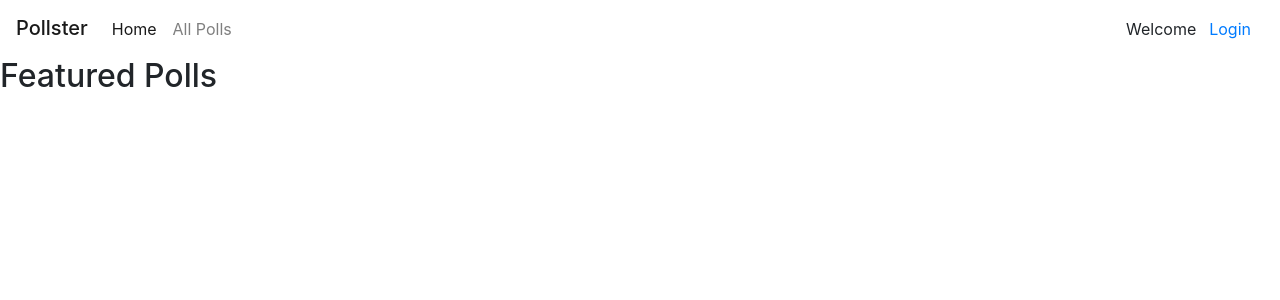
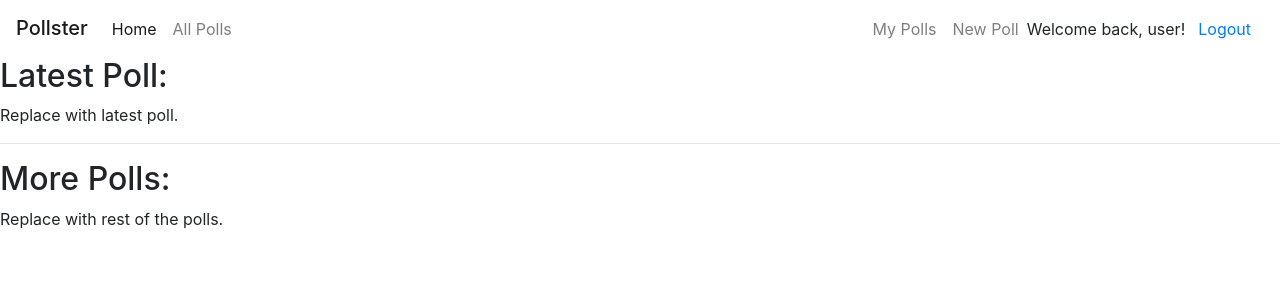
Before and after one commit to TWHou/voting-app, a React (Create React App) app in the folder react-ui/: page / in a window 1280 px wide. Shown: the top 300 px of the page. Built offline with nearby package versions, Linux system fonts and the light colour scheme.

Commit message:
feat: setup structure for main section

```diff
--- a/react-ui/src/components/App.js
+++ b/react-ui/src/components/App.js
@@ -4,10 +4,13 @@ import Header from './Header.js';
 import Main from './Main.js';
 
 class App extends Component {
+  state = {
+    username: 'user'
+  }
   render() {
     return (
       <div>
-        <Header />
+        <Header username={this.state.username} />
         <Main />
       </div>
     );
--- a/react-ui/src/components/Header.js
+++ b/react-ui/src/components/Header.js
@@ -1,5 +1,6 @@
 import React, { Component } from 'react';
 import { NavLink } from 'react-router-dom';
+import PropTypes from 'prop-types';
 
 import LoginControl from './LoginControl';
 
@@ -17,10 +18,14 @@ class Header extends Component {
             <NavLink activeClassName='active' to='/polls' exact className="nav-link p-2">All Polls</NavLink>
           </li>
         </ul>
-        <LoginControl />
+        <LoginControl username={this.props.username} />
       </nav>
     );
   }
 }
 
+Header.propTypes = {
+  username: PropTypes.string
+};
+
 export default Header;
--- /dev/null
+++ b/react-ui/src/components/Home.js
@@ -0,0 +1,22 @@
+import React, { Component } from 'react';
+import PropTypes from 'prop-types';
+
+class Home extends Component {
+  render() {
+    return (
+      <div>
+        <h2>Latest Poll:</h2>
+        Replace with latest poll.
+        <hr />
+        <h2>More Polls:</h2>
+        Replace with rest of the polls.
+      </div>
+    );
+  }
+}
+
+Home.propTypes = {
+
+};
+
+export default Home;
--- /dev/null
+++ b/react-ui/src/components/Login.js
@@ -0,0 +1,18 @@
+import React, { Component } from 'react';
+import PropTypes from 'prop-types';
+
+class Login extends Component {
+  render() {
+    return (
+      <div>
+        Form for login
+      </div>
+    );
+  }
+}
+
+Login.propTypes = {
+
+};
+
+export default Login;
--- /dev/null
+++ b/react-ui/src/components/Logout.js
@@ -0,0 +1,18 @@
+import React, { Component } from 'react';
+import PropTypes from 'prop-types';
+
+class Logout extends Component {
+  render() {
+    return (
+      <div>
+        Confirm Logout
+      </div>
+    );
+  }
+}
+
+Logout.propTypes = {
+
+};
+
+export default Logout;
--- a/react-ui/src/components/Main.js
+++ b/react-ui/src/components/Main.js
@@ -1,11 +1,26 @@
 import React, { Component } from 'react';
+import { Switch, Route } from 'react-router-dom';
+
+import Home from './Home';
+import Polls from './Polls';
+import User from './User';
+import Login from './Login';
+import Logout from './Logout';
+import Register from './Register';
 
 class Main extends Component {
   render() {
     return (
-      <div>
-        <h2>Featured Polls</h2>
-      </div>
+      <main>
+        <Switch>
+          <Route exact path='/' component={Home}/>
+          <Route path='/polls' component={Polls}/>
+          <Route path='/user' component={User}/>
+          <Route path='/login' component={Login}/>
+          <Route path='/logout' component={Logout}/>
+          <Route path='/register' component={Register}/>
+        </Switch>
+      </main>
     );
   }
 }
--- /dev/null
+++ b/react-ui/src/components/NewPoll.js
@@ -0,0 +1,18 @@
+import React, { Component } from 'react';
+import PropTypes from 'prop-types';
+
+class NewPoll extends Component {
+  render() {
+    return (
+      <div>
+        Form for new poll
+      </div>
+    );
+  }
+}
+
+NewPoll.propTypes = {
+
+};
+
+export default NewPoll;
--- /dev/null
+++ b/react-ui/src/components/Poll.js
@@ -0,0 +1,18 @@
+import React, { Component } from 'react';
+import PropTypes from 'prop-types';
+
+class Poll extends Component {
+  render() {
+    return (
+      <div>
+        Poll options and result.
+      </div>
+    );
+  }
+}
+
+Poll.propTypes = {
+
+};
+
+export default Poll;
--- /dev/null
+++ b/react-ui/src/components/PollList.js
@@ -0,0 +1,18 @@
+import React, { Component } from 'react';
+import PropTypes from 'prop-types';
+
+class PollList extends Component {
+  render() {
+    return (
+      <div>
+        List of polls
+      </div>
+    );
+  }
+}
+
+PollList.propTypes = {
+
+};
+
+export default PollList;
--- /dev/null
+++ b/react-ui/src/components/Polls.js
@@ -0,0 +1,25 @@
+import React, { Component } from 'react';
+import PropTypes from 'prop-types';
+import { Switch, Route } from 'react-router-dom';
+
+import PollList from './PollList';
+import NewPoll from './NewPoll';
+import Poll from './Poll';
+
+class Polls extends Component {
+  render() {
+    return (
+      <Switch>
+        <Route exact path='/polls' component={PollList}/>
+        <Route exact path='/polls/new' component={NewPoll}/>
+        <Route path='/polls/:number' component={Poll}/>
+      </Switch>
+    );
+  }
+}
+
+Polls.propTypes = {
+
+};
+
+export default Polls;
--- /dev/null
+++ b/react-ui/src/components/Register.js
@@ -0,0 +1,18 @@
+import React, { Component } from 'react';
+import PropTypes from 'prop-types';
+
+class Register extends Component {
+  render() {
+    return (
+      <div>
+        Form for registration
+      </div>
+    );
+  }
+}
+
+Register.propTypes = {
+
+};
+
+export default Register;
--- /dev/null
+++ b/react-ui/src/components/User.js
@@ -0,0 +1,18 @@
+import React, { Component } from 'react';
+import PropTypes from 'prop-types';
+
+class User extends Component {
+  render() {
+    return (
+      <div>
+        List Polls of user
+      </div>
+    );
+  }
+}
+
+User.propTypes = {
+
+};
+
+export default User;
```
